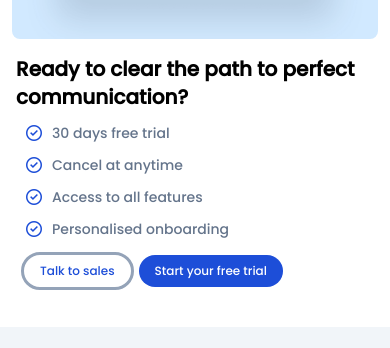
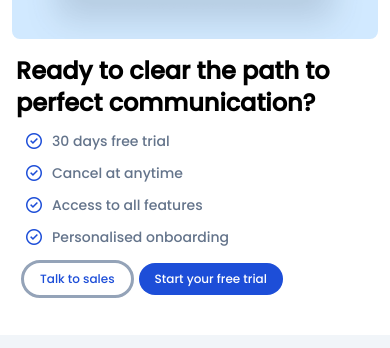
Before and after one commit to xerdin442/clear-link, a website: page project/index.html in a window 390 px wide. Shown: the part 2828-3176 px from the top of the page. Drawn offline with nearby package versions, Linux system fonts and the light colour scheme; files that its build step writes are made by us from their sources.

Commit message:
updated codebase

```diff
--- a/project/index.html
+++ b/project/index.html
@@ -291,7 +291,7 @@
       </div>
 
       <div>
-        <h2 class="font-semibold text-xl px-4 md:pl-0 md:font-bold lg:text-3xl xl:text-6xl">Ready to clear the path to perfect communication?</h2>
+        <h2 class="font-semibold text-2xl px-4 md:pl-0 md:font-bold lg:text-3xl xl:text-6xl">Ready to clear the path to perfect communication?</h2>
 
         <div class="grid grid-cols-1 gap-y-1 ml-6 md:ml-2 mt-2">
           <div class="flex items-center space-x-2">
```
